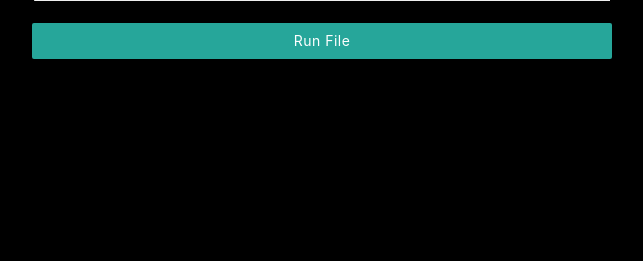
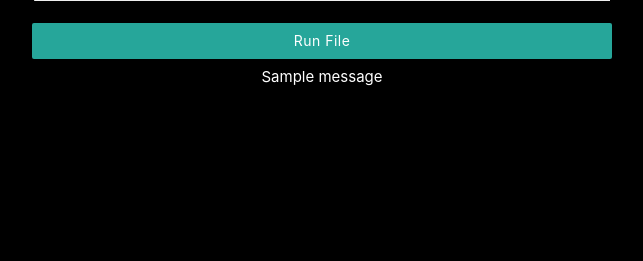
Before and after one commit to honest888/project, a Flask app: template savvyvan/proj/webapp/templates/wifi_settings.html in a window 1280 px wide. Shown: the part 386-647 px from the top of the page, without its empty margins (318-961 px from the left). Run offline with Flask 2, Linux system fonts and the light colour scheme; the template is opened without the code that fills it: most values are stand-ins (such as "Sample title", 1, 10 or a date in 2020); one stand-in notice (Sample message) is shown; some libraries are stand-ins or nearby versions.

Commit message:
Close sidebar after file click, added notification messages under body

```diff
--- a/savvyvan/proj/webapp/templates/base.html
+++ b/savvyvan/proj/webapp/templates/base.html
@@ -74,11 +74,12 @@
               </ul>
             </div>
           </nav>
-        <ul id="slide-out" class="sidenav">
+        <div id="slide-out" class="sidenav">
+            <ul>
 
                 {% for file in data.menu_python_files %}
-            <li class="sidebar_run_python_file" style="cursor: pointer;" data-file_name="{{file}}" >
-                <a >
+                <li class="sidebar_run_python_file" style="cursor: pointer;" data-file_name="{{file}}">
+                    <a>
                         <span class="left">
                             {{file.split('.')[0]}}
                         </span>
@@ -91,6 +92,8 @@
 
             </ul>
 
+        </div>
+
 
 
 
@@ -102,6 +105,19 @@
 
       {% endblock content %}
 
+      <br>
+
+      <div style="text-align: center">
+      {% with messages = get_flashed_messages() %}
+        {% if messages %}
+            <ul class=flashes>
+            {% for message in messages %}
+            <li>{{ message }}</li>
+            {% endfor %}
+            </ul>
+        {% endif %}
+      {% endwith %}
+      </div>
 
 
  <footer class="{{data.tile_colors.0}} {{data.tile_colors.2}}">
@@ -166,6 +182,7 @@ $.ajax({
 
 
 $('.sidebar_run_python_file').click(function(){
+    console.log('sidebar_run_python_file begin');
     var file_name = $(this).data('file_name');
     $.ajax({
         url: "/sidebar_run_python_file",
@@ -175,6 +192,9 @@ $('.sidebar_run_python_file').click(function(){
 
         }
     })
+    $('.sidenav').sidenav('close');
+    console.log('sidebar_run_python_file end');
+
 })
 
 
```
Lines whose indentation alone changed are shown as unchanged.
